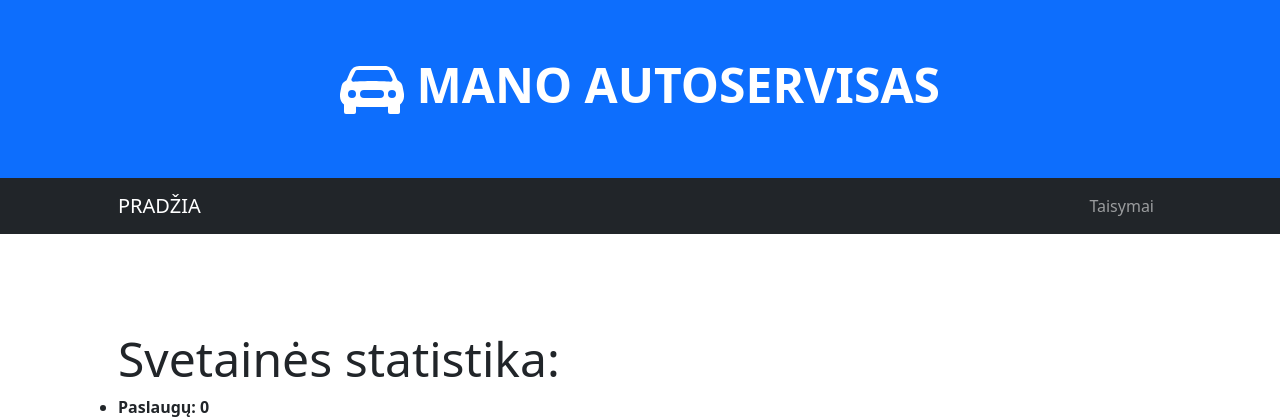
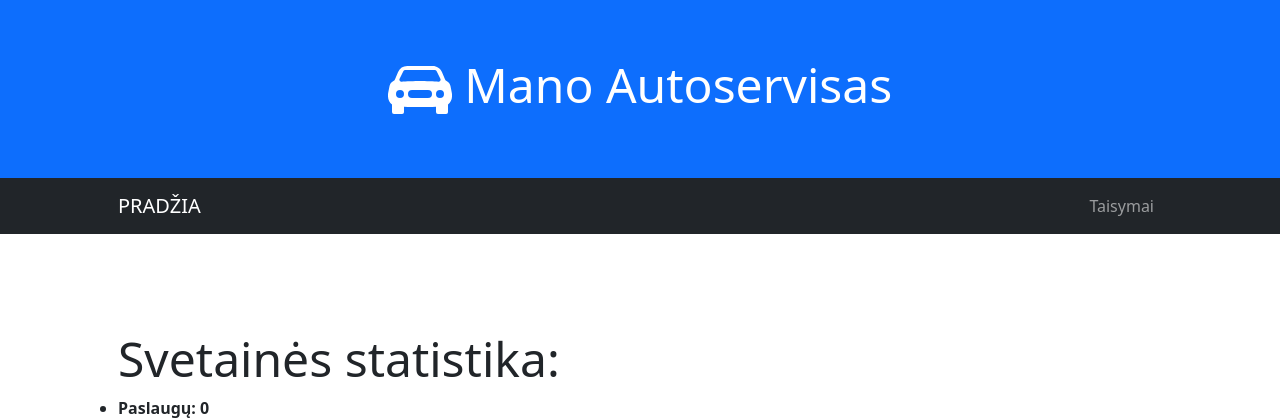
Before and after one commit to DonatasNoreika/autoservice_202502, a Django app: page /autoservice/ in a window 1280 px wide. Shown: the top 420 px of the page. Run offline with Django 5.2, Linux system fonts and the light colour scheme; data that the repository does not hold is empty; some libraries are stand-ins or nearby versions.

Commit message:
3: +Susikurti savo puslapio stilių (base.html failą). Jei reikia, pridėkite css ir kitus failus (patartina naudoti bootstrap). Galite panaudoti paskaitoje rodytus pavyzdžius. Panaudokite frontend kurse išmoktas žinias! :) - smallfix

```diff
--- a/mysite/autoservice/templates/base.html
+++ b/mysite/autoservice/templates/base.html
@@ -22,11 +22,11 @@
                     <div class="row gx-5 align-items-center justify-content-center">
                         <div class="col-xxl">
                             <div class="my-5 text-center">
-                                <h1 class="display-5 fw-bolder text-white mb-2">
+                                <h1 class="display-5 text-white mb-2">
                                     <svg xmlns="http://www.w3.org/2000/svg" width="64" height="64" fill="currentColor" class="bi bi-car-front-fill" viewBox="0 0 16 16">
                                       <path d="M2.52 3.515A2.5 2.5 0 0 1 4.82 2h6.362c1 0 1.904.596 2.298 1.515l.792 1.848c.075.175.21.319.38.404.5.25.855.715.965 1.262l.335 1.679q.05.242.049.49v.413c0 .814-.39 1.543-1 1.997V13.5a.5.5 0 0 1-.5.5h-2a.5.5 0 0 1-.5-.5v-1.338c-1.292.048-2.745.088-4 .088s-2.708-.04-4-.088V13.5a.5.5 0 0 1-.5.5h-2a.5.5 0 0 1-.5-.5v-1.892c-.61-.454-1-1.183-1-1.997v-.413a2.5 2.5 0 0 1 .049-.49l.335-1.68c.11-.546.465-1.012.964-1.261a.8.8 0 0 0 .381-.404l.792-1.848ZM3 10a1 1 0 1 0 0-2 1 1 0 0 0 0 2m10 0a1 1 0 1 0 0-2 1 1 0 0 0 0 2M6 8a1 1 0 0 0 0 2h4a1 1 0 1 0 0-2zM2.906 5.189a.51.51 0 0 0 .497.731c.91-.073 3.35-.17 4.597-.17s3.688.097 4.597.17a.51.51 0 0 0 .497-.731l-.956-1.913A.5.5 0 0 0 11.691 3H4.309a.5.5 0 0 0-.447.276L2.906 5.19Z"/>
                                     </svg>
-                                    MANO AUTOSERVISAS
+                                    Mano Autoservisas
                                 </h1>
                             </div>
                         </div>
```
